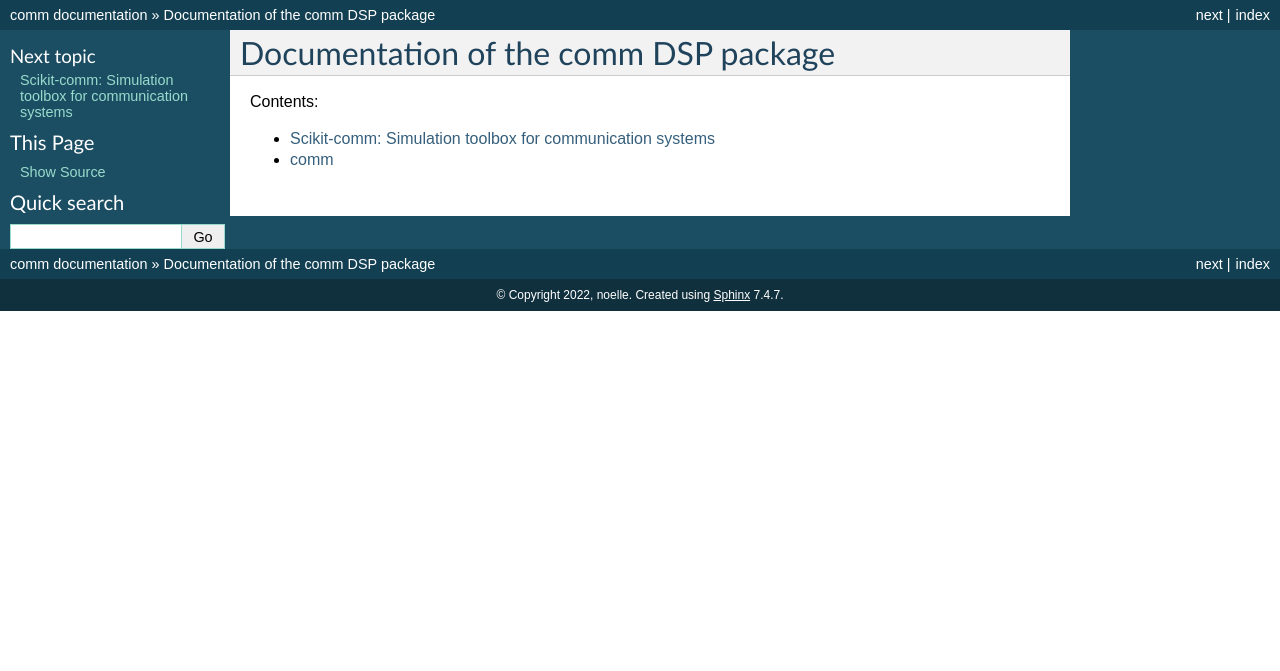
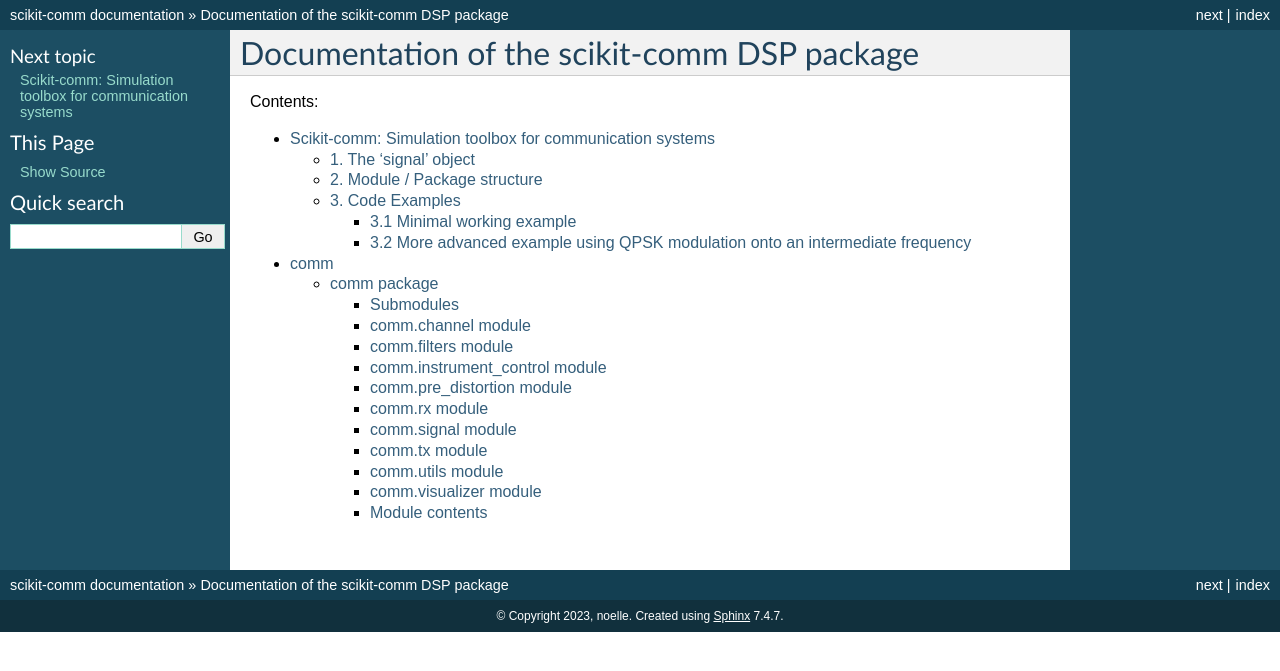
Before and after one commit to htw-ikt-noelle/scikit-comm, a Sphinx documentation site: the page built from docs/source/index.rst, in a window 1280 px wide. Shown: the top 671 px of the page. Built offline with Sphinx 7.4.7, drawn with Linux system fonts in a browser that asks for light colours.

```diff
--- a/docs/source/conf.py
+++ b/docs/source/conf.py
@@ -12,15 +12,14 @@
 #
 import os
 import sys
-#sys.path.insert(0, os.path.abspath('.'))
 sys.path.insert(0, os.path.abspath('../../'))
 
 
 
 # -- Project information -----------------------------------------------------
 
-project = 'comm'
-copyright = '2022, noelle'
+project = 'scikit-comm'
+copyright = '2023, noelle'
 author = 'noelle'
 
 
--- a/docs/source/index.rst
+++ b/docs/source/index.rst
@@ -1,13 +1,13 @@
-.. comm documentation master file, created by
+.. skcomm documentation master file, created by
    sphinx-quickstart on Tue Jun 16 12:53:23 2020.
    You can adapt this file completely to your liking, but it should at least
    contain the root `toctree` directive.
 
-Documentation of the comm DSP package
+Documentation of the scikit-comm DSP package
 =====================================
 
 .. toctree::
-   :maxdepth: 1
+   :maxdepth: 3
    :caption: Contents:
 
    gettingStarted
```
Also changed, not shown: 1 other file.
